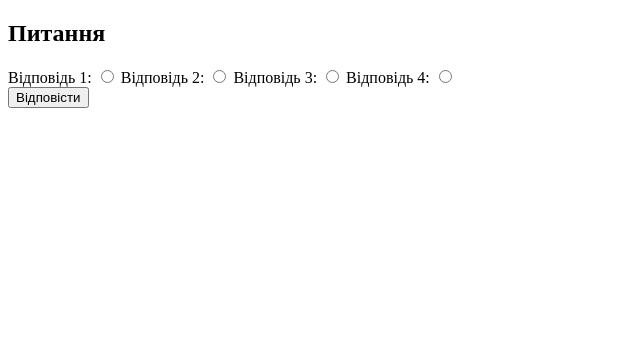
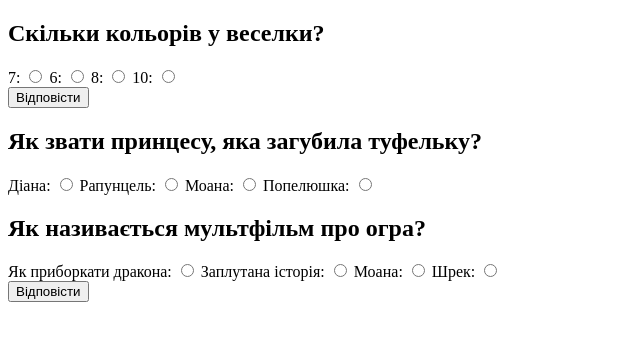
Before and after one commit to Olivkat/task, a plain HTML site: page index1.html in a window 1280 px wide. Shown: the whole page, without its empty margins (0-640 px from the left). Drawn offline with Linux system fonts and the light colour scheme.

Commit message:
Update index1.html

```diff
--- a/index1.html
+++ b/index1.html
@@ -7,12 +7,23 @@
     <title>Document</title>
 </head>
 <body>
-    <h2>Питання</h2>
-    Відповідь 1: <input type="radio" name="q" id="a1">
-    Відповідь 2: <input type="radio" name="q" id="a2">
-    Відповідь 3: <input type="radio" name="q" id="a3">
-    Відповідь 4: <input type="radio" name="q" id="a4">  <br>
+    <h2>Скільки кольорів у веселки?</h2>
+    7: <input type="radio" name="q" id="a1">
+    6: <input type="radio" name="q" id="a2">
+    8: <input type="radio" name="q" id="a3">
+    10: <input type="radio" name="q" id="a4">  <br>
     <button id = "btn">Відповісти</button>
-    <script src = "js/js2.js"></script>
+    <h2>Як звати принцесу, яка загубила туфельку?</h2>
+    Діана: <input type="radio" name="q" id="a1">
+    Рапунцель: <input type="radio" name="q" id="a2">
+    Моана: <input type="radio" name="q" id="a3">
+    Попелюшка: <input type="radio" name="q" id="a4">  <br>
+    <h2>Як називається мультфільм про огра?</h2>
+    Як приборкати дракона: <input type="radio" name="q" id="a1">
+   Заплутана історія: <input type="radio" name="q" id="a2">
+    Моана: <input type="radio" name="q" id="a3">
+    Шрек: <input type="radio" name="q" id="a4">  <br>
+    <button id = "btn">Відповісти</button>
+    <script src = "js/js.js"></script>
 </body>
 </html>
```
